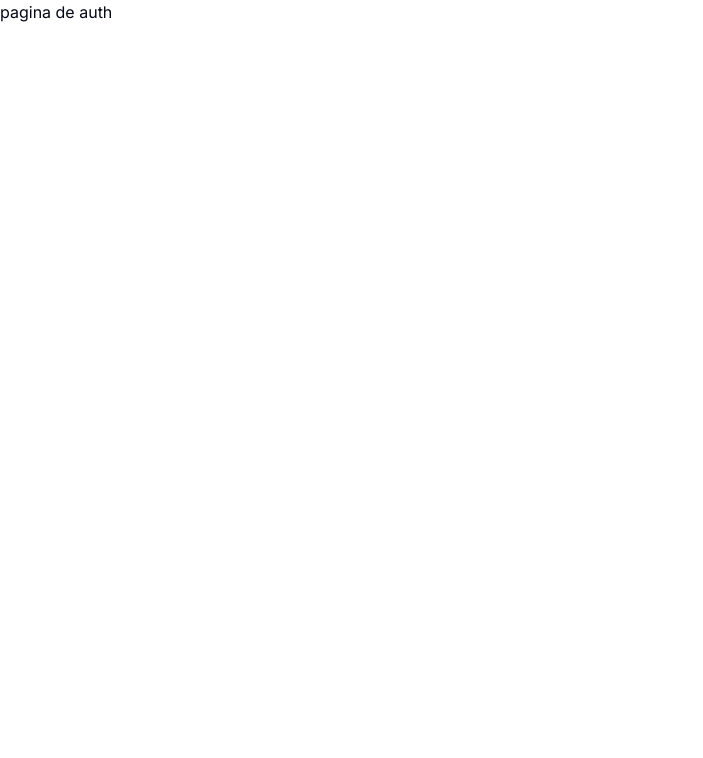
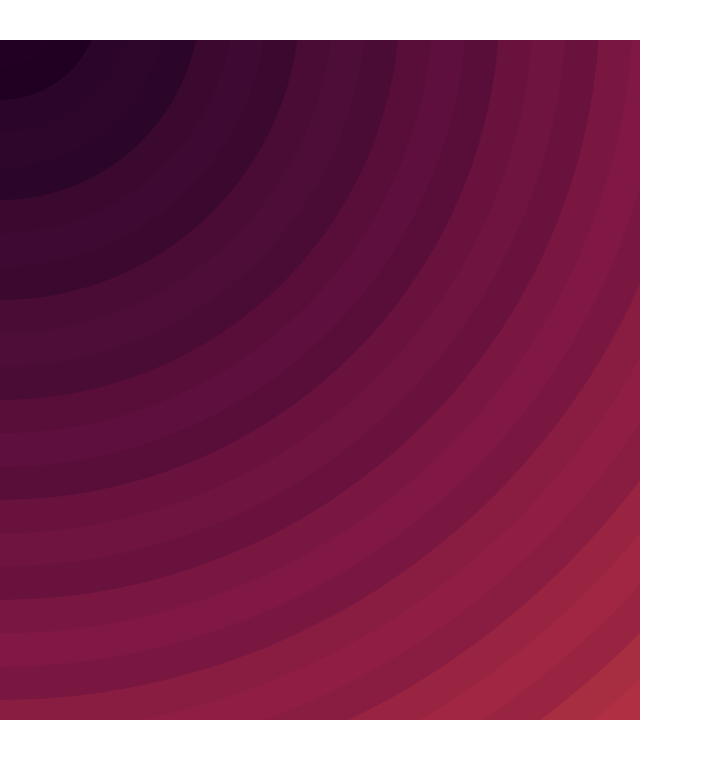
Before and after one commit to agustinMellado/ApProd, a Next.js app: page / in a window 1280 px wide. Shown: the top 758 px of the page, without its empty margins (0-703 px from the left). Built offline with nearby package versions, Linux system fonts and the light colour scheme.

Commit message:
feat: Etiquetas de estilo y nuevo archivo para el logo

```diff
--- a/app/(auth)/page.tsx
+++ b/app/(auth)/page.tsx
@@ -7,7 +7,16 @@ export const metadata: Metadata={
 const AuthPage = () => {
 
     return (
-        <div>pagina de auth</div>
+        <div className="flex justify-center items-center md:h-[95vh]">
+            <div className="container h-[85vh] flex-col justify-center md:grid lg:grid-cols-2 lg:px-0">
+                {/*imagen */}
+                <div className="relative hidden h-full flex-col p-10 text-white lg:flex">
+                    <div className="bg-auth  absolute inset-0">
+
+                    </div>
+                </div>
+            </div>
+        </div>
      );
 }
 
```
Also changed, not shown: components/logo.tsx (added).
